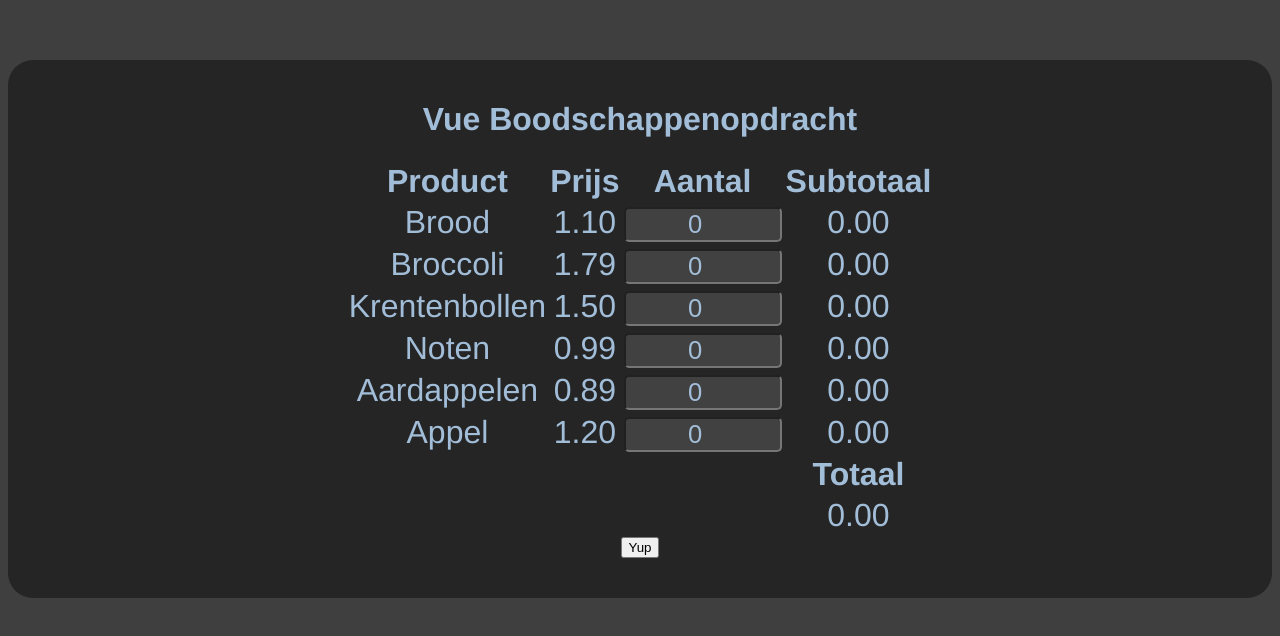
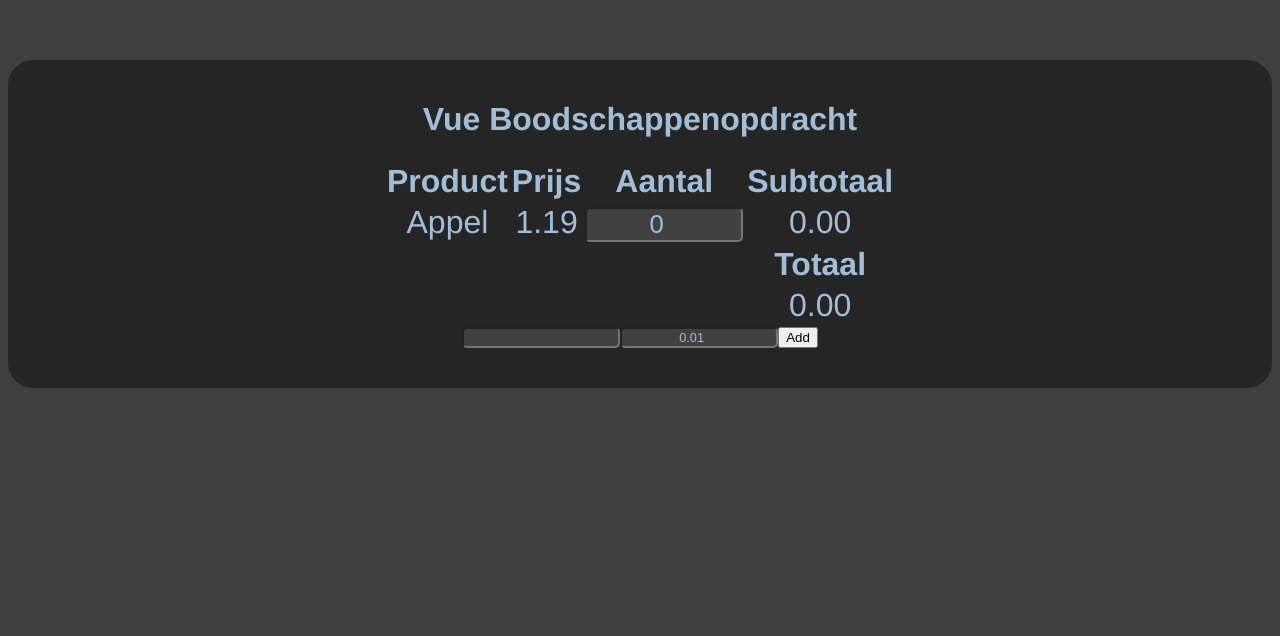
Before and after one commit to FennEXE/vue-groceries, a Vue app: page / in a window 1280 px wide. Shown: the top 636 px of the page. Built offline with nearby package versions, Linux system fonts and the light colour scheme.

Commit message:
Commit works fully now

```diff
--- a/src/components/GroceryList.vue
+++ b/src/components/GroceryList.vue
@@ -11,7 +11,7 @@
 			</tr>
 			<tr v-for="(item, i) in $store.state.items" :key="i">
 				<td>{{item.name}}</td>
-				<td>{{item.value.toFixed(2)}}</td>
+				<td>{{item.value}}</td>
 				<td><input v-model="item.amount" type="number" value="0" min="0" oninput="this.value =
  !!this.value && Math.abs(this.value) >= 0 ? Math.abs(this.value) : 0" /></td>
 				<td>{{subTotal(item.value, item.amount)}}</td>
@@ -25,7 +25,10 @@
 				<td>{{total($store.state.items)}} </td>
 			</tr>
 		</table>
-		<button @click="newthing('peer', 0.89)">Yup</button>
+		<input v-model="itemname">
+		<input v-model="itemvalue" type="number" pattern="^\d*(\.\d{0,2})?$" value="0.01" min="0.01" step="0.01" oninput="this.value =
+ !!this.value && Math.abs(this.value) >= 0.01 ? Math.abs(this.value) : 0.01" />
+		<button @click="newthing(itemname, itemvalue)">Add</button>
 	</div>
 
 </template>
@@ -33,6 +36,12 @@
 <script>
 export default {
 	name: "GroceryList",
+	data() {
+		return {
+			itemname: '',
+			itemvalue: 0.01
+		}
+	},
 	methods: {
 		subTotal(value, amount)
 		{
@@ -54,9 +63,9 @@ export default {
 		newthing(itemName, itemValue) {
 			this.$store.commit('newItem', {
 				name: itemName,
-				value: itemValue,
+				value: Number(itemValue).toFixed(2),
 				amount: 0});
-		}
+		},
 	}
 };
 
--- a/src/main.js
+++ b/src/main.js
@@ -9,32 +9,7 @@ Vue.use(Vuex);
 
 const store = new Vuex.Store({
     state: {
-        items: [{
-                name: "Brood",
-                value: 1.10,
-                amount: 0,
-            },
-            {
-                name: "Broccoli",
-                value: 1.79,
-                amount: 0
-            },
-            {
-                name: "Krentenbollen",
-                value: 1.50,
-                amount: 0
-            },
-            {
-                name: "Noten",
-                value: 0.99,
-                amount: 0
-            },
-            {
-                name: "Aardappelen",
-                value: 0.89,
-                amount: 0
-            },
-        ]
+        items: []
     },
     mutations: {
         newItem(state, payload) {
@@ -45,7 +20,7 @@ const store = new Vuex.Store({
 
 store.commit('newItem', {
     name: 'Appel',
-    value: 1.20,
+    value: 1.19.toFixed(2),
     amount: 0
 })
 
```
